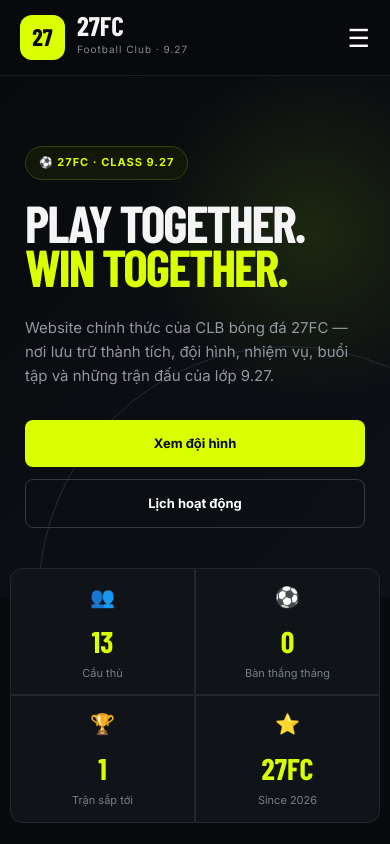
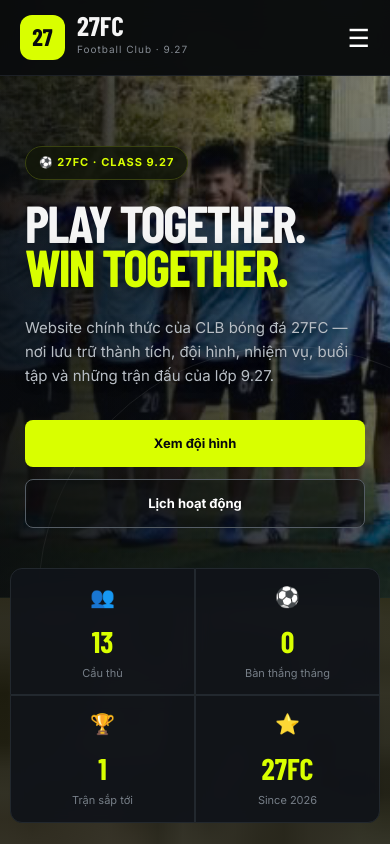
Before and after one commit to DangLD11/27FC, a plain HTML site: page index.html in a window 390 px wide. Shown: the top 844 px of the page. Drawn offline with nearby package versions, Linux system fonts and the light colour scheme; a web font is replaced by a local one.

Commit message:
Refactor background styles and improve visual elements
Updated various background colors and images for improved aesthetics. Adjusted styles for elements to enhance visual consistency and responsiveness.

```diff
--- a/style.css
+++ b/style.css
@@ -20,6 +20,19 @@ body {
     background: #080a0d;
     color: #f5f5f5;
     line-height: 1.6;
+
+    /* 27FC BACKGROUND */
+    background-image:
+        linear-gradient(
+            rgba(8, 10, 13, 0.78),
+            rgba(8, 10, 13, 0.92)
+        ),
+        url("27FC.jpg");
+
+    background-size: cover;
+    background-position: center top;
+    background-attachment: fixed;
+    background-repeat: no-repeat;
 }
 
 a {
@@ -48,7 +61,7 @@ button {
     top: 0;
     z-index: 100;
 
-    background: rgba(8, 10, 13, 0.92);
+    background: rgba(8, 10, 13, 0.90);
     backdrop-filter: blur(14px);
 
     border-bottom: 1px solid #1c2025;
@@ -136,7 +149,9 @@ button {
 
     padding: 20px;
 
-    background: #101318;
+    background: rgba(16, 19, 24, 0.97);
+    backdrop-filter: blur(14px);
+
     border-bottom: 1px solid #242a30;
 }
 
@@ -171,16 +186,16 @@ button {
     overflow: hidden;
 
     background:
-        radial-gradient(
-            circle at 80% 30%,
-            #1d2710 0%,
-            transparent 35%
+        linear-gradient(
+            90deg,
+            rgba(8, 10, 13, 0.88) 0%,
+            rgba(8, 10, 13, 0.62) 50%,
+            rgba(8, 10, 13, 0.35) 100%
         ),
-        linear-gradient(
-            135deg,
-            #080a0d 0%,
-            #0d1116 100%
-        );
+        url("27FC.jpg");
+
+    background-size: cover;
+    background-position: center;
 }
 
 .hero::before {
@@ -194,8 +209,24 @@ button {
     right: -150px;
     bottom: -250px;
 
-    border: 1px solid #252c33;
+    border: 1px solid rgba(255, 255, 255, 0.12);
     border-radius: 50%;
+}
+
+.hero::after {
+    content: "";
+
+    position: absolute;
+    inset: 0;
+
+    background:
+        linear-gradient(
+            180deg,
+            rgba(8, 10, 13, 0.05),
+            rgba(8, 10, 13, 0.55)
+        );
+
+    pointer-events: none;
 }
 
 .hero-content {
@@ -214,7 +245,7 @@ button {
     border: 1px solid #39420f;
     border-radius: 20px;
 
-    background: #12170a;
+    background: rgba(18, 23, 10, 0.85);
     color: #d9ff00;
 
     font-size: 11px;
@@ -230,6 +261,8 @@ button {
 
     font-weight: 800;
     letter-spacing: -2px;
+
+    text-shadow: 0 4px 20px rgba(0, 0, 0, 0.45);
 }
 
 .hero h2 span {
@@ -241,8 +274,10 @@ button {
 
     margin-top: 28px;
 
-    color: #9198a1;
+    color: #b8bec5;
     font-size: 15px;
+
+    text-shadow: 0 2px 10px rgba(0, 0, 0, 0.7);
 }
 
 .hero-buttons {
@@ -273,7 +308,9 @@ button {
 }
 
 .btn.secondary {
-    border: 1px solid #343a40;
+    border: 1px solid #555d65;
+    background: rgba(8, 10, 13, 0.45);
+
     color: white;
 }
 
@@ -289,6 +326,9 @@ button {
     transform: rotate(-15deg);
 
     user-select: none;
+
+    position: relative;
+    z-index: 2;
 }
 
 
@@ -318,10 +358,12 @@ button {
 
     padding: 20px;
 
-    background: #101419;
+    background: rgba(16, 20, 25, 0.94);
     border: 1px solid #22282e;
 
     text-align: center;
+
+    backdrop-filter: blur(8px);
 }
 
 .stat-card:first-child {
@@ -405,9 +447,11 @@ button {
 .achievement-card {
     padding: 25px;
 
-    background: #101419;
+    background: rgba(16, 20, 25, 0.94);
     border: 1px solid #22282e;
     border-radius: 14px;
+
+    backdrop-filter: blur(8px);
 }
 
 .card-header {
@@ -445,7 +489,7 @@ button {
     margin-top: 25px;
     padding: 15px;
 
-    background: #171c21;
+    background: rgba(23, 28, 33, 0.92);
     border-radius: 10px;
 }
 
@@ -583,7 +627,7 @@ button {
     border: 1px solid #292f35;
     border-radius: 20px;
 
-    background: #101419;
+    background: rgba(16, 20, 25, 0.94);
     color: #858d96;
 
     cursor: pointer;
@@ -608,12 +652,14 @@ button {
 .player-card {
     padding: 20px;
 
-    background: #101419;
+    background: rgba(16, 20, 25, 0.94);
     border: 1px solid #22282e;
 
     border-radius: 12px;
 
     transition: 0.2s;
+
+    backdrop-filter: blur(8px);
 }
 
 .player-card:hover {
@@ -821,9 +867,11 @@ button {
 
     padding: 18px;
 
-    background: #101419;
+    background: rgba(16, 20, 25, 0.94);
     border: 1px solid #22282e;
     border-radius: 12px;
+
+    backdrop-filter: blur(8px);
 }
 
 .task-icon {
@@ -887,9 +935,11 @@ button {
 .match-card {
     padding: 25px;
 
-    background: #101419;
+    background: rgba(16, 20, 25, 0.94);
     border: 1px solid #22282e;
     border-radius: 14px;
+
+    backdrop-filter: blur(8px);
 }
 
 .match-top {
@@ -1004,7 +1054,7 @@ button {
     margin-top: 25px;
     padding: 18px;
 
-    background: #171c21;
+    background: rgba(23, 28, 33, 0.92);
     border-radius: 10px;
 }
 
@@ -1098,6 +1148,8 @@ footer {
     margin-top: 80px;
     padding: 45px 20px;
 
+    background: rgba(8, 10, 13, 0.88);
+
     border-top: 1px solid #1d2227;
 
     text-align: center;
@@ -1190,6 +1242,11 @@ footer small {
 
 @media (max-width: 650px) {
 
+    body {
+        background-attachment: scroll;
+        background-position: center top;
+    }
+
     .header {
         padding: 0 20px;
     }
@@ -1197,6 +1254,8 @@ footer small {
     .hero {
         min-height: 520px;
         padding: 70px 25px;
+
+        background-position: center;
     }
 
     .hero h2 {
```
